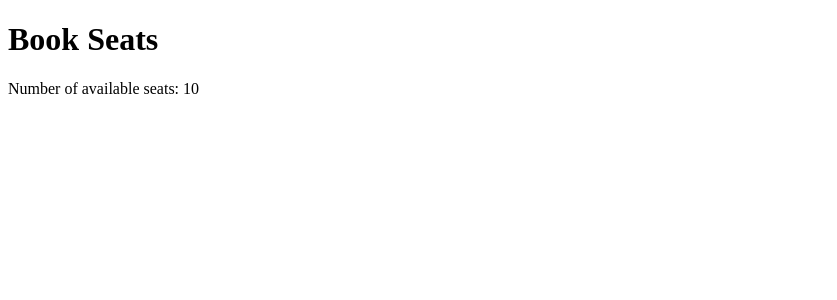
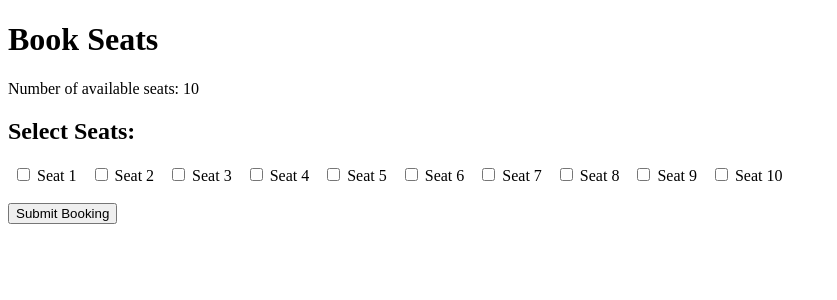
Before and after one commit to Warlte/dsd400-distproject, a Flask app: template project/templates/bookSeats.html in a window 1280 px wide. Shown: the top 300 px of the page, without its empty margins (0-837 px from the left). Run offline with Flask 3, Linux system fonts and the light colour scheme; the template is opened without the code that fills it: most values are stand-ins (such as "Sample title", 1, 10 or a date in 2020).

Commit message:
Sätena dyker nu up som select boxes
koden saknar css men det dyker nu up select boxes lika med hur många säten flyget har.

```diff
--- a/project/server.py
+++ b/project/server.py
@@ -1,4 +1,4 @@
-from flask import Flask, request, jsonify, render_template
+from flask import Flask, redirect, request, jsonify, render_template
 import pymysql.cursors
 import bcrypt  # For password hashing
 
@@ -128,6 +128,10 @@ def index():
 @app.route('/bookseats')
 def book_seats():
     seats = request.args.get("seats")
+    if seats is not None and seats.isdigit():  # Check if seats is a valid number
+        seats = int(seats)  # Convert to integer
+    else:
+        return "Invalid number of seats", 400  # Return an error if seats is not a valid number
     return render_template('bookSeats.html', seats=seats)
 
 @app.route('/api/getSeats', methods=['POST'])
@@ -161,6 +165,13 @@ def getflights():
 def get_users():
     return jsonify(getAllUsers())
 
+@app.route('/submit-booking', methods=['POST'])
+def submit_booking():
+    selected_seats = request.form.getlist('selected_seats')  # Get all selected seats
+    print(f"Selected seats: {selected_seats}")  # Debugging: Print selected seats
+    # Add your logic here to save the selected seats to the database
+    return redirect('index.html')  # Redirect to the homepage or a confirmation page
+
 @app.route('/api/getBookings', methods=['GET'])
 def get_bookings():
     return jsonify(getAllBookings())
--- a/project/templates/bookSeats.html
+++ b/project/templates/bookSeats.html
@@ -4,10 +4,25 @@
     <meta charset="UTF-8">
     <meta name="viewport" content="width=device-width, initial-scale=1.0">
     <title>Book Seats</title>
+    <style>
+        .seat-checkbox {
+            margin: 5px;
+        }
+    </style>
 </head>
 <body>
     <h1>Book Seats</h1>
     <p>Number of available seats: {{ seats }}</p>
-    <!-- Add a form or additional functionality here to book seats -->
+    <form action="/submit-booking" method="POST">
+        <h2>Select Seats:</h2>
+        {% for seat_number in range(1, seats + 1) %}
+            <label class="seat-checkbox">
+                <input type="checkbox" name="selected_seats" value="{{ seat_number }}">
+                Seat {{ seat_number }}
+            </label>
+        {% endfor %}
+        <br><br>
+        <button type="submit">Submit Booking</button>
+    </form>
 </body>
 </html>
```
